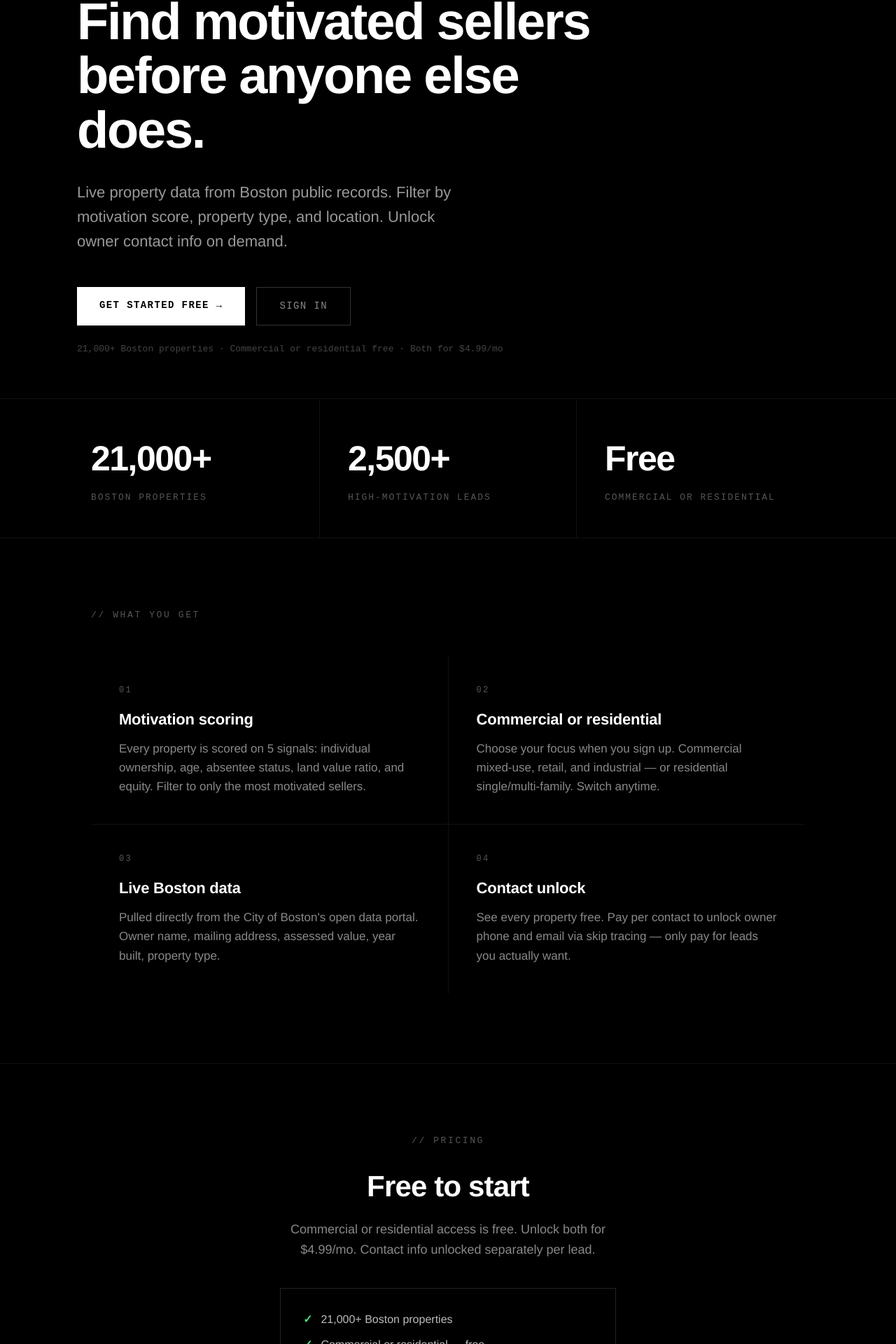
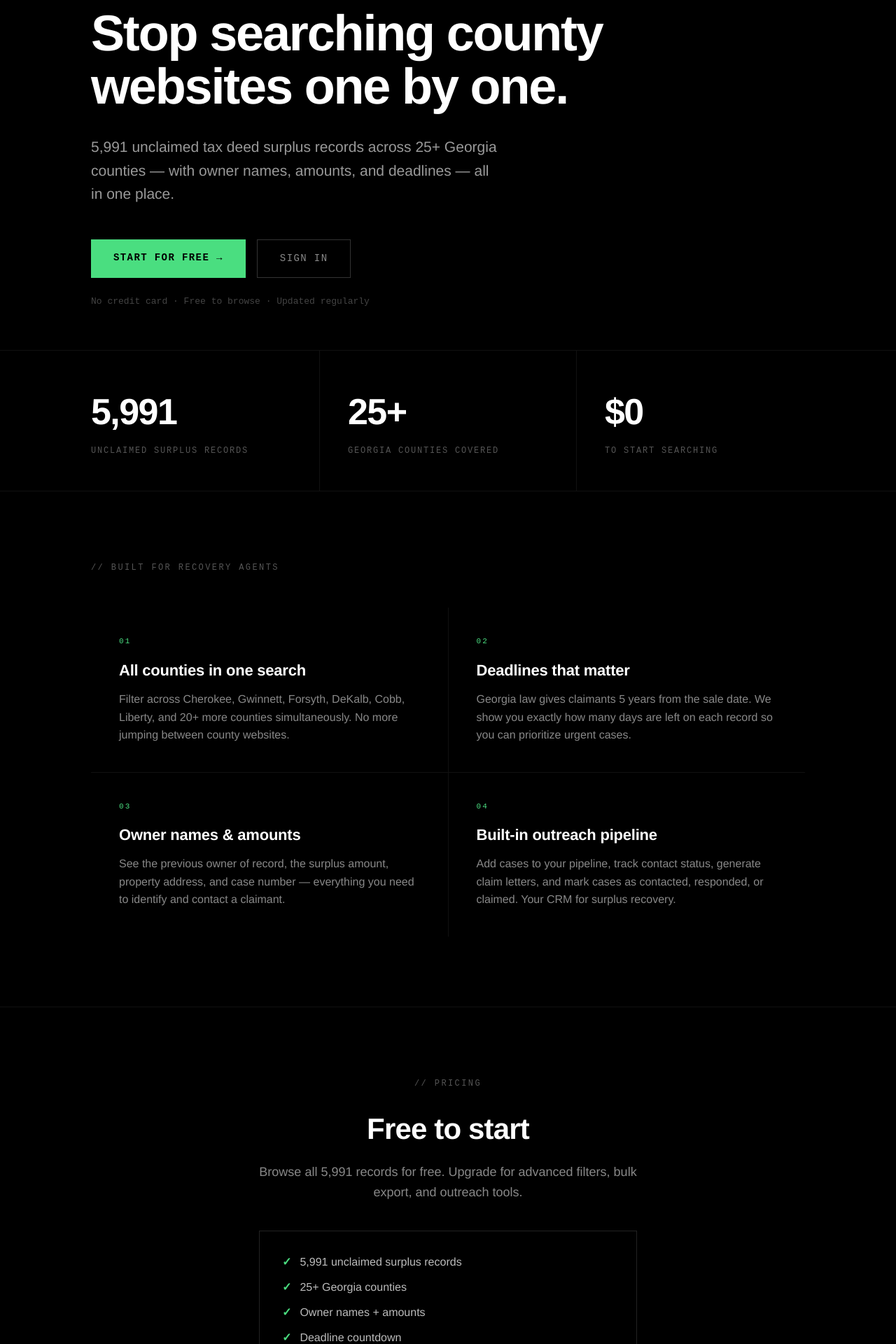
Before and after one commit to zaxscape0/zaxscape, a Next.js app: page / in a window 1280 px wide. Shown: the part 177-2097 px from the top of the page at 70% size. Built offline with nearby package versions, Linux system fonts and the light colour scheme.

Commit message:
feat: rewrite landing page for surplus fund recovery agents

```diff
--- a/app/page.tsx
+++ b/app/page.tsx
@@ -1,97 +1,132 @@
 import Link from 'next/link'
+import type { Metadata } from 'next'
+
+export const metadata: Metadata = {
+  title: 'ZaxScape — Unclaimed Surplus Fund Database for Georgia',
+  description: 'Find unclaimed tax sale surplus funds across Georgia counties. 5,991 records. Filter by county, deadline, and amount. Built for surplus fund recovery agents.',
+  openGraph: {
+    title: 'ZaxScape — Georgia Surplus Fund Recovery Tool',
+    description: 'The fastest way to find unclaimed tax deed surplus funds in Georgia. 5,991 records across 25+ counties with deadlines, amounts, and owner names.',
+    url: 'https://app.zaxscape.com',
+  },
+}
+
+const mono = "'Courier New', monospace"
 
 export default function LandingPage() {
   return (
     <div style={{ minHeight: "100vh", background: "#000", color: "#fff" }}>
-      {/* Nav */}
       <nav style={{ borderBottom: "1px solid #111", padding: "0 40px" }}>
         <div style={{ maxWidth: "1100px", margin: "0 auto", display: "flex", alignItems: "center", justifyContent: "space-between", height: "64px" }}>
           <div style={{ display: "flex", alignItems: "center", gap: "8px" }}>
             <img src="/logo.jpg" alt="ZaxScape" style={{ height: "52px" }} />
           </div>
           <div style={{ display: "flex", gap: "24px", alignItems: "center" }}>
-            <Link href="/login" style={{ fontFamily: "'Courier New', monospace", fontSize: "13px", textTransform: "uppercase", letterSpacing: "0.1em", color: "#666", textDecoration: "none" }}>Sign in</Link>
-            <Link href="/signup" style={{ fontFamily: "'Courier New', monospace", fontSize: "13px", textTransform: "uppercase", letterSpacing: "0.1em", background: "#fff", color: "#000", padding: "10px 20px", textDecoration: "none", fontWeight: 700 }}>Get started →</Link>
+            <Link href="/login" style={{ fontFamily: mono, fontSize: "13px", textTransform: "uppercase", letterSpacing: "0.1em", color: "#666", textDecoration: "none" }}>Sign in</Link>
+            <Link href="/signup" style={{ fontFamily: mono, fontSize: "13px", textTransform: "uppercase", letterSpacing: "0.1em", background: "#fff", color: "#000", padding: "10px 20px", textDecoration: "none", fontWeight: 700 }}>Get access →</Link>
           </div>
         </div>
       </nav>
 
-      {/* Hero */}
-      <section style={{ maxWidth: "1100px", margin: "0 auto", padding: "60px 20px 60px" }}>
-        <div style={{ fontFamily: "'Courier New', monospace", fontSize: "13px", letterSpacing: "0.2em", textTransform: "uppercase", color: "#555", marginBottom: "24px" }}>// Massachusetts property intelligence</div>
-        <h1 style={{ fontSize: "clamp(38px, 6vw, 74px)", fontWeight: 700, letterSpacing: "-0.03em", lineHeight: 1.05, margin: "0 0 32px", maxWidth: "800px" }}>
-          Find motivated sellers<br />before anyone else does.
+      <section style={{ maxWidth: "1100px", margin: "0 auto", padding: "80px 40px 60px" }}>
+        <div style={{ fontFamily: mono, fontSize: "12px", letterSpacing: "0.2em", textTransform: "uppercase", color: "#4ade80", marginBottom: "24px" }}>// Georgia surplus fund recovery</div>
+        <h1 style={{ fontSize: "clamp(38px, 6vw, 72px)", fontWeight: 700, letterSpacing: "-0.03em", lineHeight: 1.05, margin: "0 0 32px", maxWidth: "800px" }}>
+          Stop searching county<br />websites one by one.
         </h1>
-        <p style={{ fontSize: "22px", color: "#999", lineHeight: 1.6, maxWidth: "560px", margin: "0 0 48px" }}>
-          Live property data from Boston public records. Filter by motivation score, property type, and location. Unlock owner contact info on demand.
+        <p style={{ fontSize: "21px", color: "#999", lineHeight: 1.6, maxWidth: "580px", margin: "0 0 48px" }}>
+          5,991 unclaimed tax deed surplus records across 25+ Georgia counties — with owner names, amounts, and deadlines — all in one place.
         </p>
-        <div style={{ display: "flex", gap: "16px", flexWrap: "wrap" }}>
-          <Link href="/signup" style={{ fontFamily: "'Courier New', monospace", fontSize: "14px", textTransform: "uppercase", letterSpacing: "0.1em", background: "#fff", color: "#000", padding: "16px 32px", textDecoration: "none", fontWeight: 700 }}>Get started free →</Link>
-          <Link href="/login" style={{ fontFamily: "'Courier New', monospace", fontSize: "14px", textTransform: "uppercase", letterSpacing: "0.1em", border: "1px solid #333", color: "#888", padding: "16px 32px", textDecoration: "none" }}>Sign in</Link>
+        <div style={{ display: "flex", gap: "16px", flexWrap: "wrap", marginBottom: "24px" }}>
+          <Link href="/signup" style={{ fontFamily: mono, fontSize: "14px", textTransform: "uppercase", letterSpacing: "0.1em", background: "#4ade80", color: "#000", padding: "16px 32px", textDecoration: "none", fontWeight: 700 }}>Start for free →</Link>
+          <Link href="/login" style={{ fontFamily: mono, fontSize: "14px", textTransform: "uppercase", letterSpacing: "0.1em", border: "1px solid #333", color: "#888", padding: "16px 32px", textDecoration: "none" }}>Sign in</Link>
         </div>
-        <div style={{ marginTop: "24px", fontFamily: "'Courier New', monospace", fontSize: "13px", color: "#444" }}>
-          21,000+ Boston properties · Commercial or residential free · Both for $4.99/mo
+        <div style={{ fontFamily: mono, fontSize: "13px", color: "#444" }}>
+          No credit card · Free to browse · Updated regularly
         </div>
       </section>
 
-      {/* Stats */}
       <section style={{ borderTop: "1px solid #111", borderBottom: "1px solid #111" }}>
-        <div className="stats-grid" style={{ maxWidth: "1100px", margin: "0 auto", display: "grid", gridTemplateColumns: "repeat(3, 1fr)", gap: "1px", background: "#111" }}>
+        <div style={{ maxWidth: "1100px", margin: "0 auto", display: "grid", gridTemplateColumns: "repeat(3, 1fr)", gap: "1px", background: "#111" }}>
           {[
-            { n: "21,000+", label: "Boston properties" },
-            { n: "2,500+", label: "High-motivation leads" },
-            { n: "Free", label: "Commercial or residential" },
-          ].map((s, i) => (
-            <div key={i} style={{ background: "#000", padding: "48px 40px" }}>
-              <div style={{ fontSize: "50px", fontWeight: 700, letterSpacing: "-0.03em", marginBottom: "8px" }}>{s.n}</div>
-              <div style={{ fontFamily: "'Courier New', monospace", fontSize: "13px", textTransform: "uppercase", letterSpacing: "0.15em", color: "#555" }}>{s.label}</div>
+            { n: "5,991", label: "Unclaimed surplus records" },
+            { n: "25+", label: "Georgia counties covered" },
+            { n: "$0", label: "To start searching" },
+          ].map(({ n, label }) => (
+            <div key={label} style={{ background: "#000", padding: "48px 40px" }}>
+              <div style={{ fontSize: "52px", fontWeight: 700, letterSpacing: "-0.03em", marginBottom: "8px", color: "#fff" }}>{n}</div>
+              <div style={{ fontFamily: mono, fontSize: "12px", textTransform: "uppercase", letterSpacing: "0.15em", color: "#555" }}>{label}</div>
             </div>
           ))}
         </div>
       </section>
 
-      {/* Features */}
       <section style={{ maxWidth: "1100px", margin: "0 auto", padding: "100px 40px" }}>
-        <div style={{ fontFamily: "'Courier New', monospace", fontSize: "13px", letterSpacing: "0.2em", textTransform: "uppercase", color: "#555", marginBottom: "48px" }}>// what you get</div>
-        <div className="feature-grid" style={{ display: "grid", gridTemplateColumns: "repeat(2, 1fr)", gap: "1px", background: "#111" }}>
+        <div style={{ fontFamily: mono, fontSize: "12px", letterSpacing: "0.2em", textTransform: "uppercase", color: "#555", marginBottom: "48px" }}>// built for recovery agents</div>
+        <div style={{ display: "grid", gridTemplateColumns: "repeat(2, 1fr)", gap: "1px", background: "#111" }}>
           {[
-            { title: "Motivation scoring", body: "Every property is scored on 5 signals: individual ownership, age, absentee status, land value ratio, and equity. Filter to only the most motivated sellers." },
-            { title: "Commercial or residential", body: "Choose your focus when you sign up. Commercial mixed-use, retail, and industrial — or residential single/multi-family. Switch anytime." },
-            { title: "Live Boston data", body: "Pulled directly from the City of Boston's open data portal. Owner name, mailing address, assessed value, year built, property type." },
-            { title: "Contact unlock", body: "See every property free. Pay per contact to unlock owner phone and email via skip tracing — only pay for leads you actually want." },
-          ].map((f, i) => (
-            <div key={i} style={{ background: "#000", padding: "40px" }}>
-              <div style={{ fontFamily: "'Courier New', monospace", fontSize: "12px", textTransform: "uppercase", letterSpacing: "0.2em", color: "#555", marginBottom: "16px" }}>0{i+1}</div>
-              <h3 style={{ fontSize: "22px", fontWeight: 700, margin: "0 0 12px", letterSpacing: "-0.01em" }}>{f.title}</h3>
-              <p style={{ color: "#888", fontSize: "17px", lineHeight: 1.6, margin: 0 }}>{f.body}</p>
+            {
+              n: "01",
+              title: "All counties in one search",
+              body: "Filter across Cherokee, Gwinnett, Forsyth, DeKalb, Cobb, Liberty, and 20+ more counties simultaneously. No more jumping between county websites."
+            },
+            {
+              n: "02",
+              title: "Deadlines that matter",
+              body: "Georgia law gives claimants 5 years from the sale date. We show you exactly how many days are left on each record so you can prioritize urgent cases."
+            },
+            {
+              n: "03",
+              title: "Owner names & amounts",
+              body: "See the previous owner of record, the surplus amount, property address, and case number — everything you need to identify and contact a claimant."
+            },
+            {
+              n: "04",
+              title: "Built-in outreach pipeline",
+              body: "Add cases to your pipeline, track contact status, generate claim letters, and mark cases as contacted, responded, or claimed. Your CRM for surplus recovery."
+            },
+          ].map(({ n, title, body }) => (
+            <div key={n} style={{ background: "#000", padding: "40px" }}>
+              <div style={{ fontFamily: mono, fontSize: "11px", textTransform: "uppercase", letterSpacing: "0.2em", color: "#4ade80", marginBottom: "16px" }}>{n}</div>
+              <h3 style={{ fontSize: "22px", fontWeight: 700, margin: "0 0 12px", letterSpacing: "-0.01em" }}>{title}</h3>
+              <p style={{ color: "#888", fontSize: "16px", lineHeight: 1.6, margin: 0 }}>{body}</p>
             </div>
           ))}
         </div>
       </section>
 
-      {/* Pricing */}
       <section style={{ borderTop: "1px solid #111", padding: "100px 40px" }}>
-        <div style={{ maxWidth: "480px", margin: "0 auto", textAlign: "center" }}>
-          <div style={{ fontFamily: "'Courier New', monospace", fontSize: "13px", letterSpacing: "0.2em", textTransform: "uppercase", color: "#555", marginBottom: "24px" }}>// pricing</div>
+        <div style={{ maxWidth: "540px", margin: "0 auto", textAlign: "center" }}>
+          <div style={{ fontFamily: mono, fontSize: "12px", letterSpacing: "0.2em", textTransform: "uppercase", color: "#555", marginBottom: "24px" }}>// pricing</div>
           <h2 style={{ fontSize: "42px", fontWeight: 700, letterSpacing: "-0.02em", margin: "0 0 16px" }}>Free to start</h2>
-          <p style={{ color: "#888", fontSize: "18px", margin: "0 0 40px", lineHeight: 1.6 }}>Commercial or residential access is free. Unlock both for $4.99/mo. Contact info unlocked separately per lead.</p>
+          <p style={{ color: "#888", fontSize: "18px", margin: "0 0 40px", lineHeight: 1.6 }}>
+            Browse all 5,991 records for free. Upgrade for advanced filters, bulk export, and outreach tools.
+          </p>
           <div style={{ border: "1px solid #222", padding: "32px", marginBottom: "32px", textAlign: "left" }}>
-            {["21,000+ Boston properties","Commercial or residential — free","Both property types — $4.99/mo","Motivation score + signals","Filter by zip, value, year built","Owner name + mailing address","Contact unlock $0.99/lead"].map((f, i) => (
-              <div key={i} style={{ display: "flex", gap: "12px", marginBottom: i < 5 ? "12px" : 0 }}>
+            {[
+              "5,991 unclaimed surplus records",
+              "25+ Georgia counties",
+              "Owner names + amounts",
+              "Deadline countdown",
+              "Filter by county, amount, status",
+              "Built-in outreach CRM",
+              "Auto-generated claim letters",
+            ].map(item => (
+              <div key={item} style={{ display: "flex", gap: "12px", marginBottom: "12px" }}>
                 <span style={{ color: "#4ade80", fontWeight: 700 }}>✓</span>
-                <span style={{ color: "#bbb", fontSize: "16px" }}>{f}</span>
+                <span style={{ color: "#bbb", fontSize: "16px" }}>{item}</span>
               </div>
             ))}
           </div>
-          <Link href="/signup" style={{ display: "block", fontFamily: "'Courier New', monospace", fontSize: "14px", textTransform: "uppercase", letterSpacing: "0.1em", background: "#fff", color: "#000", padding: "18px 32px", textDecoration: "none", fontWeight: 700, textAlign: "center" }}>Get started →</Link>
+          <Link href="/signup" style={{ display: "block", fontFamily: mono, fontSize: "14px", textTransform: "uppercase", letterSpacing: "0.1em", background: "#4ade80", color: "#000", padding: "18px 32px", textDecoration: "none", fontWeight: 700, textAlign: "center" }}>
+            Get started free →
+          </Link>
         </div>
       </section>
 
-      {/* Footer */}
       <footer style={{ borderTop: "1px solid #111", padding: "40px" }}>
         <div style={{ maxWidth: "1100px", margin: "0 auto", display: "flex", justifyContent: "space-between", alignItems: "center" }}>
-          <div style={{ fontFamily: "'Courier New', monospace", fontSize: "13px", color: "#333" }}>© 2026 ZaxScape · Massachusetts property intelligence</div>
-          <Link href="/login" style={{ fontFamily: "'Courier New', monospace", fontSize: "13px", color: "#444", textDecoration: "none" }}>Sign in</Link>
+          <div style={{ fontFamily: mono, fontSize: "13px", color: "#333" }}>© 2026 ZaxScape · Georgia surplus fund recovery</div>
+          <Link href="/login" style={{ fontFamily: mono, fontSize: "13px", color: "#444", textDecoration: "none" }}>Sign in</Link>
         </div>
       </footer>
     </div>
```
